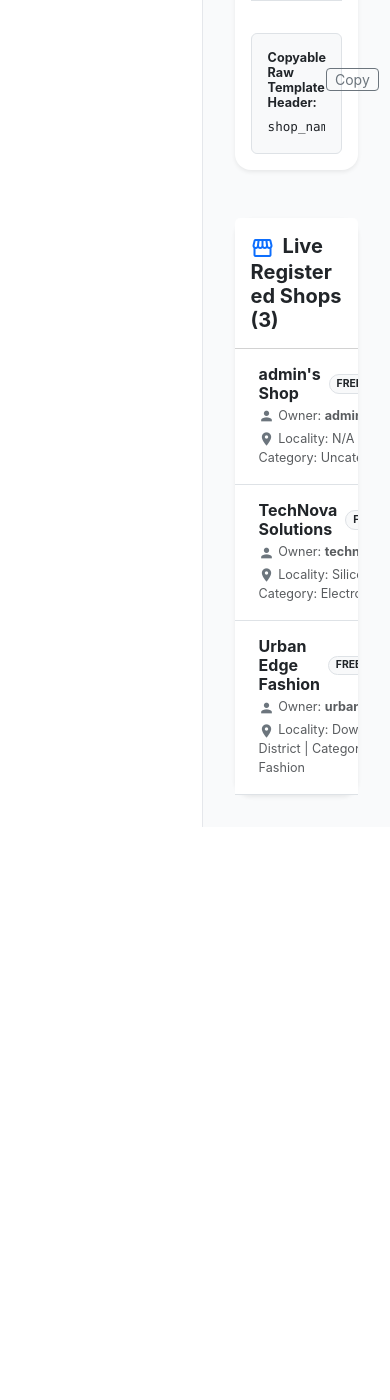
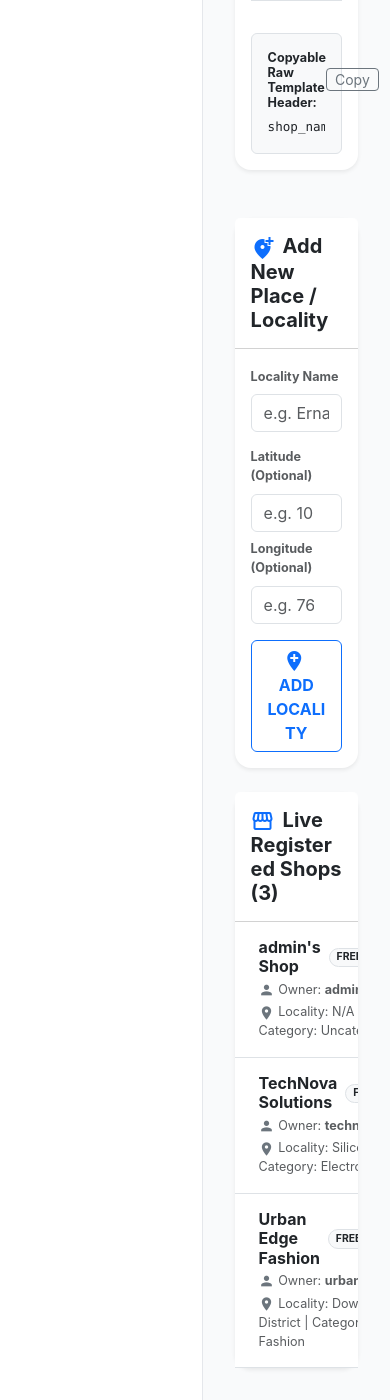
Before and after one commit to priyeshdaspookulangara/digi, a PHP site: page /agent_portal.php in a window 390 px wide. Shown: the part 3410-4810 px from the top of the page. Before the commit the page ends 4237 px from the top, so only its background shows below. Run offline with PHP 8.4, Linux system fonts and the light colour scheme; the visitor is signed in with stand-in values (Sample User, id 1); data comes from the database, SQL or seed files in the repository; both versions use the stored data as it was after the commit.

Commit message:
feat: add agent user role with single/bulk shop creation and locality management
- Created SQLite and MySQL schema migrations for agent role, professional portfolios, and professional categories.
- Added premium 'agent_portal.php' featuring bulk imports (file & text), manual shop additions, and locality management.
- Implemented professional portfolio directories ('portfolios.php', 'portfolio_detail.php', 'manage_portfolio.php') with WhatsApp/Email hooks.
- Configured dynamic route/login redirection for agents and portfolio creators.
- Created robust rest API 'api/bulk_shops.php' and comprehensive documentation in 'API_DOCS.md' & 'MOBILE_PROMPT.md' for API integration.

Co-authored-by: priyeshdaspookulangara <216598157+priyeshdaspookulangara@users.noreply.github.com>

```diff
--- a/agent_portal.php
+++ b/agent_portal.php
@@ -246,9 +246,40 @@ if ($_SERVER['REQUEST_METHOD'] === 'POST' && isset($_POST['add_single_shop'])) {
     }
 }
 
+// Handle Add Place / Locality
+if ($_SERVER['REQUEST_METHOD'] === 'POST' && isset($_POST['add_locality'])) {
+    if (!verify_csrf_token($_POST['csrf_token'] ?? '')) {
+        die("CSRF token validation failed.");
+    }
+
+    $loc_name = trim($_POST['loc_name'] ?? '');
+    $latitude = !empty($_POST['latitude']) ? (float)$_POST['latitude'] : 0.0;
+    $longitude = !empty($_POST['longitude']) ? (float)$_POST['longitude'] : 0.0;
+
+    if (empty($loc_name)) {
+        $messages[] = ['type' => 'danger', 'text' => 'Locality name is required.'];
+    } else {
+        try {
+            // Check if locality name already exists
+            $stmt = $pdo->prepare("SELECT id FROM localities WHERE LOWER(name) = LOWER(?)");
+            $stmt->execute([$loc_name]);
+            if ($stmt->fetch()) {
+                $messages[] = ['type' => 'warning', 'text' => "Locality '{$loc_name}' already exists."];
+            } else {
+                $stmt = $pdo->prepare("INSERT INTO localities (name, latitude, longitude) VALUES (?, ?, ?)");
+                $stmt->execute([$loc_name, $latitude, $longitude]);
+                $messages[] = ['type' => 'success', 'text' => "Locality '{$loc_name}' has been added successfully!"];
+            }
+        } catch (PDOException $e) {
+            $messages[] = ['type' => 'danger', 'text' => "Database error: " . $e->getMessage()];
+        }
+    }
+}
+
 // Fetch all registered shops
 $shops = $pdo->query("SELECT s.*, u.username as owner_name FROM shops s JOIN users u ON s.owner_id = u.id ORDER BY s.created_at DESC")->fetchAll();
 $categories = $pdo->query("SELECT * FROM shop_categories ORDER BY name ASC")->fetchAll();
+$localities = $pdo->query("SELECT * FROM localities ORDER BY name ASC")->fetchAll();
 
 $csrf_token = get_csrf_token();
 $pageTitle = "Agent Portal | NexGen Marketplace";
@@ -353,10 +384,8 @@ require_once 'includes/admin_layout_header.php';
                                     <label class="form-label small fw-bold text-muted">Locality</label>
                                     <select name="locality" class="form-select">
                                         <option value="">-- Select Locality --</option>
-                                        <?php
-                                        $loc_names = $pdo->query("SELECT name FROM localities ORDER BY name ASC")->fetchAll(PDO::FETCH_COLUMN);
-                                        foreach ($loc_names as $l_name): ?>
-                                            <option value="<?php echo e($l_name); ?>"><?php echo e($l_name); ?></option>
+                                        <?php foreach ($localities as $loc): ?>
+                                            <option value="<?php echo e($loc['name']); ?>"><?php echo e($loc['name']); ?></option>
                                         <?php endforeach; ?>
                                     </select>
                                 </div>
@@ -524,14 +553,46 @@ require_once 'includes/admin_layout_header.php';
         </div>
     </div>
 
-    <!-- Active Shops Column -->
+    <!-- Right Side Column -->
     <div class="col-lg-5">
+        <!-- Add Locality Form -->
+        <div class="card shadow-sm border-0 mb-4">
+            <div class="card-header bg-white py-3">
+                <h5 class="card-title m-0 fw-bold text-dark"><i class="material-icons align-middle me-2 text-primary">add_location_alt</i>Add New Place / Locality</h5>
+            </div>
+            <div class="card-body">
+                <form method="POST">
+                    <input type="hidden" name="csrf_token" value="<?php echo $csrf_token; ?>">
+                    <div class="mb-3">
+                        <label class="form-label small fw-bold text-muted">Locality Name</label>
+                        <input type="text" name="loc_name" class="form-control" placeholder="e.g. Ernakulam Town" required>
+                    </div>
+                    <div class="row g-2 mb-3">
+                        <div class="col-md-6">
+                            <label class="form-label small fw-bold text-muted">Latitude (Optional)</label>
+                            <input type="number" step="0.000001" name="latitude" class="form-control" placeholder="e.g. 10.52">
+                        </div>
+                        <div class="col-md-6">
+                            <label class="form-label small fw-bold text-muted">Longitude (Optional)</label>
+                            <input type="number" step="0.000001" name="longitude" class="form-control" placeholder="e.g. 76.21">
+                        </div>
+                    </div>
+                    <div class="text-end">
+                        <button type="submit" name="add_locality" class="btn btn-outline-primary fw-bold w-100">
+                            <i class="material-icons align-middle me-1">add_location</i> ADD LOCALITY
+                        </button>
+                    </div>
+                </form>
+            </div>
+        </div>
+
+        <!-- Live Registered Shops -->
         <div class="card shadow-sm border-0">
             <div class="card-header bg-white py-3">
                 <h5 class="card-title m-0 fw-bold text-dark"><i class="material-icons align-middle me-2 text-primary">storefront</i>Live Registered Shops (<?php echo count($shops); ?>)</h5>
             </div>
             <div class="card-body p-0">
-                <div class="list-group list-group-flush" style="max-height: 650px; overflow-y: auto;">
+                <div class="list-group list-group-flush" style="max-height: 450px; overflow-y: auto;">
                     <?php if (empty($shops)): ?>
                         <div class="p-4 text-center text-muted small">No shops registered on the platform yet.</div>
                     <?php else: foreach ($shops as $s): ?>
```
Also changed, not shown: db/database.sqlite, 1 other file.
